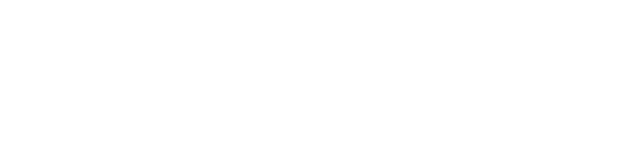
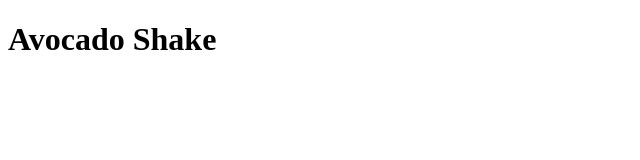
Before and after one commit to snbchowdhary/snc-recipes, a plain HTML site: page recipes/avocado-shake.html in a window 1280 px wide. Shown: the whole page, without its empty margins (0-640 px from the left). Drawn offline with Linux system fonts and the light colour scheme.

Commit message:
Put <h1> page title

```diff
--- a/recipes/avocado-shake.html
+++ b/recipes/avocado-shake.html
@@ -6,5 +6,7 @@
     <meta name="viewport" content="width=device-width, initial-scale=1.0" />
     <title>Avocado Shake</title>
   </head>
-  <body></body>
+  <body>
+    <h1>Avocado Shake</h1>
+  </body>
 </html>
```
